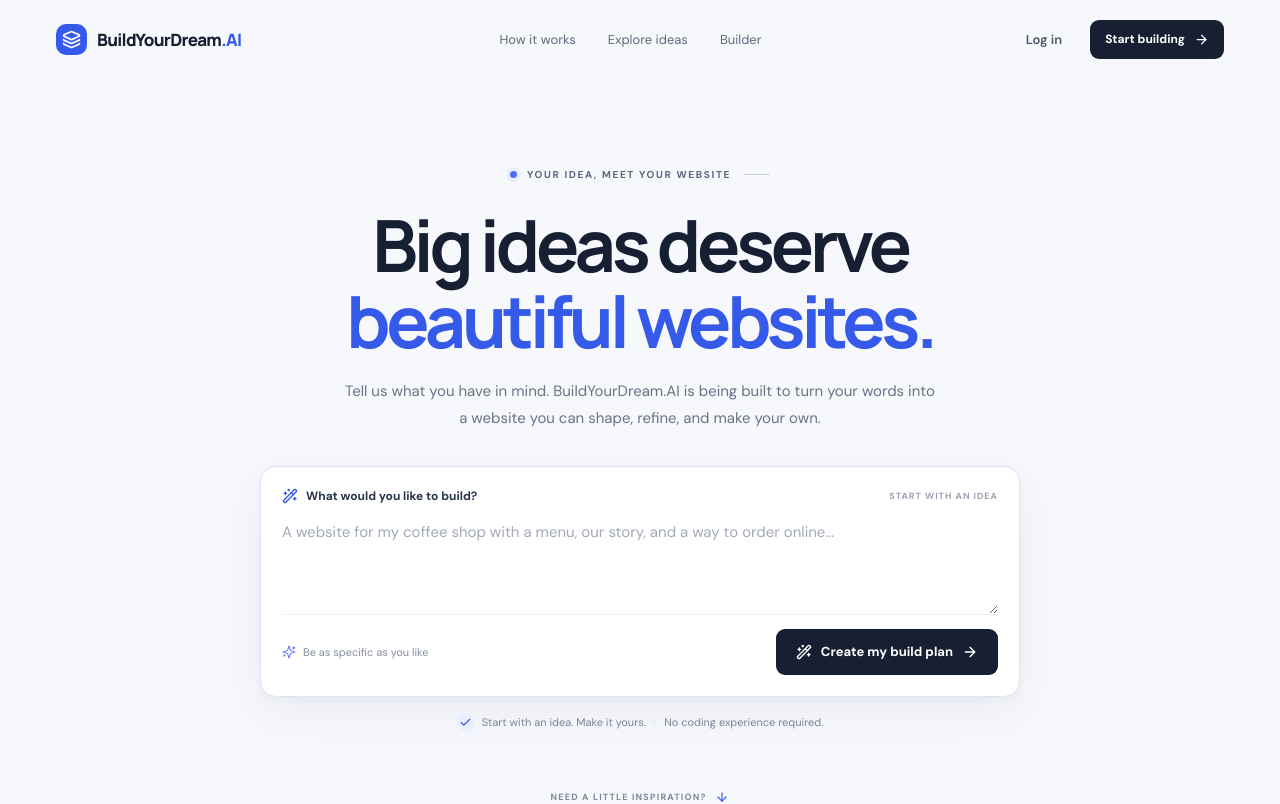
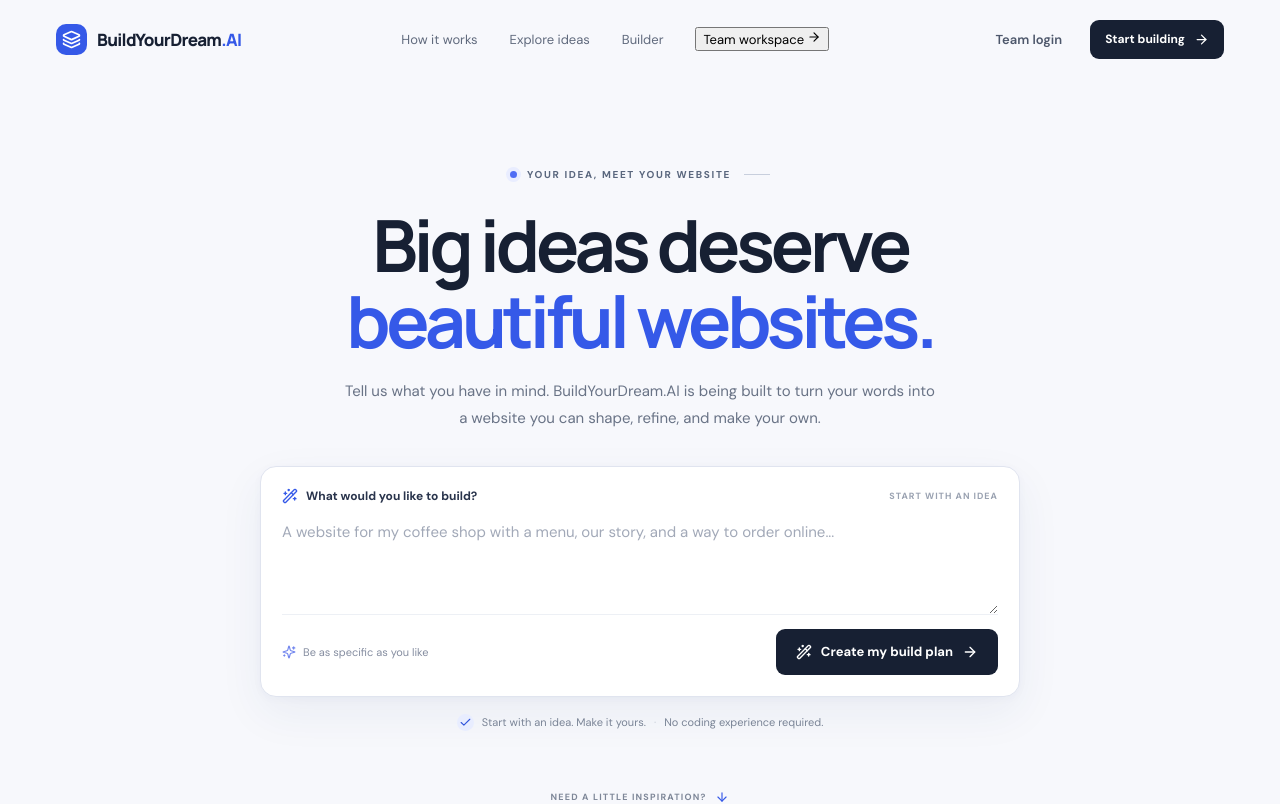
Before and after one commit to Aman12357/BuildYourDream.AI, a React (Vite) app: page / in a window 1280 px wide. Shown: the top 804 px of the page. Built offline with nearby package versions, Linux system fonts and the light colour scheme.

Commit message:
Connect DreamOps staff workspace to BuildYourDream.AI

```diff
--- a/src/App.tsx
+++ b/src/App.tsx
@@ -1,4 +1,5 @@
 import { useState } from "react";
+import StaffWorkspace from "./StaffWorkspace";
 import { ArrowDown, ArrowRight, Check, Code2, Download, Layers3, Menu, Sparkles, WandSparkles, X } from "lucide-react";
 
 const examples = [
@@ -16,6 +17,7 @@ function App() {
   const [isCheckingApi, setIsCheckingApi] = useState(false);
   const [plan, setPlan] = useState<BuildPlan | null>(null);
   const [isGeneratingProject, setIsGeneratingProject] = useState(false);
+  const [workspaceOpen, setWorkspaceOpen] = useState(false);
 
   async function startBuild(value = prompt) {
     const cleaned = value.trim();
@@ -81,6 +83,8 @@ function App() {
     }
   }
 
+  if (workspaceOpen) return <StaffWorkspace onBack={() => setWorkspaceOpen(false)} />;
+
   return (
     <div className="app-shell">
       <header className="topbar">
@@ -92,10 +96,11 @@ function App() {
           <a href="#how-it-works" onClick={() => setMenuOpen(false)}>How it works</a>
           <a href="#examples" onClick={() => setMenuOpen(false)}>Explore ideas</a>
           <a href="#builder" onClick={() => setMenuOpen(false)}>Builder</a>
+          <button className="workspace-nav-link" onClick={() => { setMenuOpen(false); setWorkspaceOpen(true); }}>Team workspace <ArrowRight size={14}/></button>
           <button className="mobile-close" onClick={() => setMenuOpen(false)} aria-label="Close menu"><X size={20} /></button>
         </nav>
         <div className="topbar-actions">
-          <button className="text-button" onClick={() => setNotice("Authentication will be added in Phase 2.")}>Log in</button>
+          <button className="text-button" onClick={() => setWorkspaceOpen(true)}>Team login</button>
           <button className="button button-dark button-small" onClick={() => document.getElementById("builder")?.scrollIntoView({ behavior: "smooth" })}>Start building <ArrowRight size={15} /></button>
         </div>
         <button className="mobile-menu" onClick={() => setMenuOpen(!menuOpen)} aria-label="Toggle menu">{menuOpen ? <X size={21} /> : <Menu size={21} />}</button>
```
